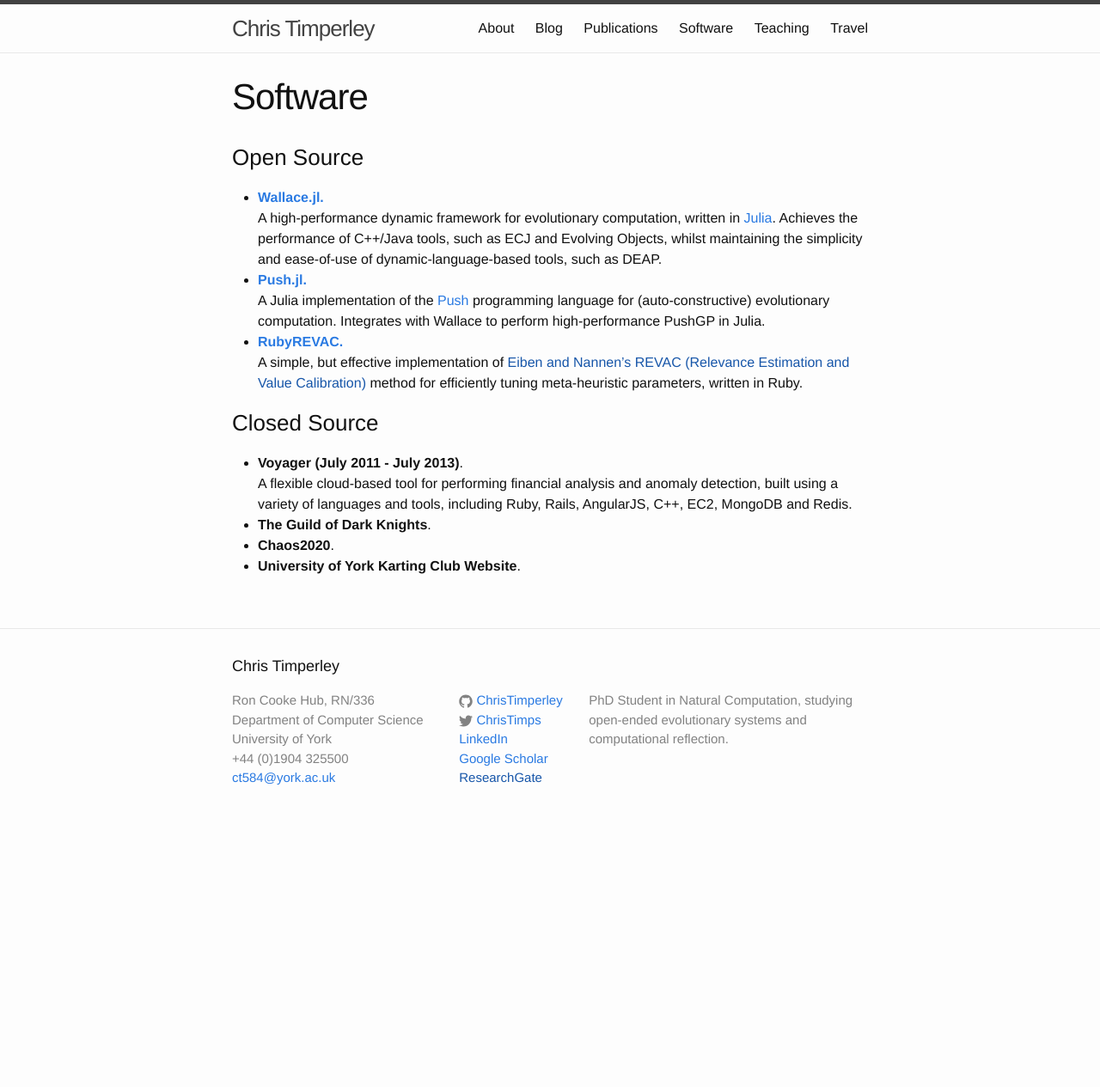
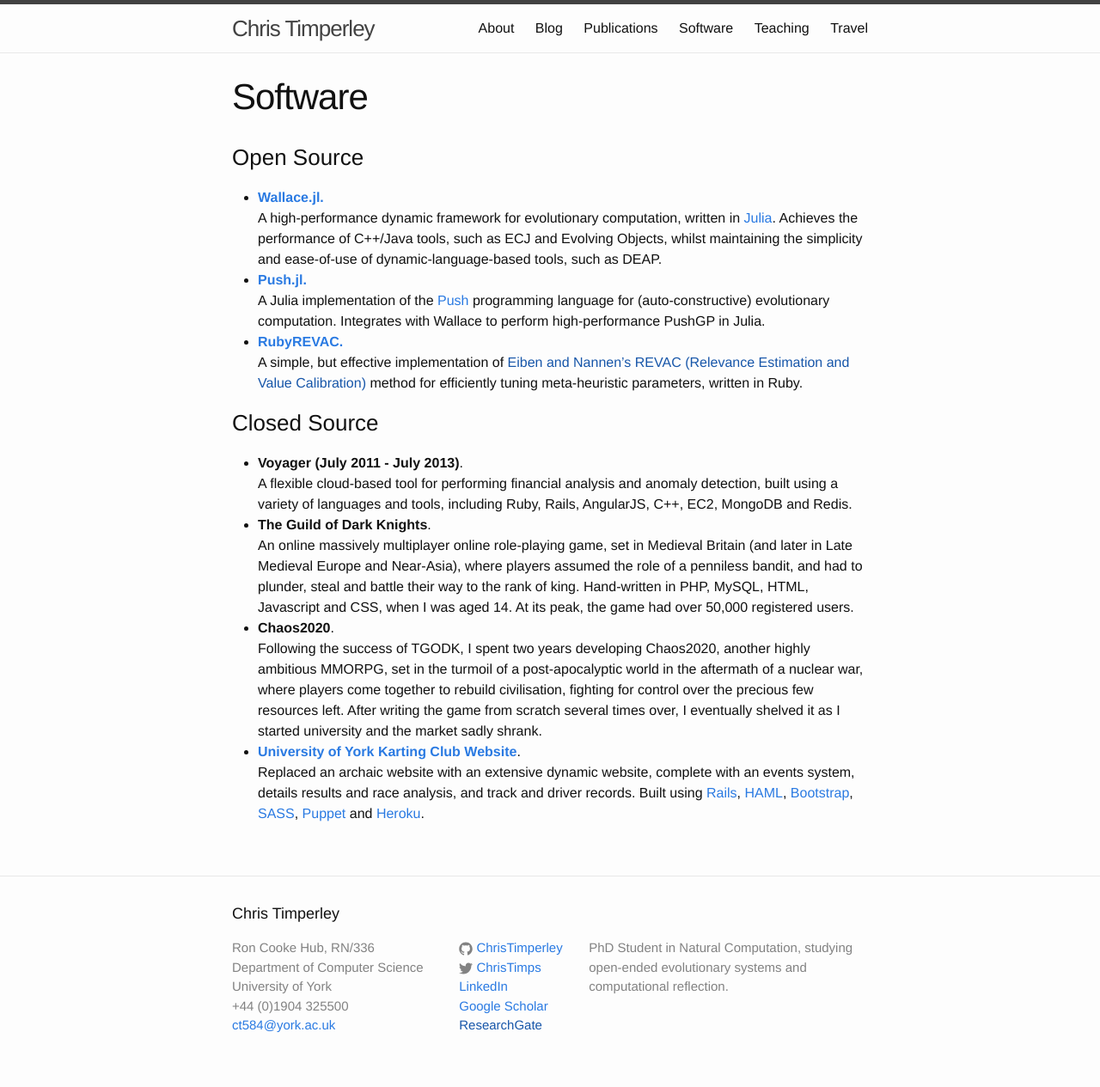
Before and after one commit to ChrisTimperley/ChrisTimperley.github.io, a Jekyll site: the page built from software.md, in a window 1280 px wide. Shown: the whole page at 86% size. Built offline with Jekyll 4.4.1, drawn with Linux system fonts in a browser that asks for light colours; before the commit the page ends 977 px from its top, so only the background shows below that.

Commit message:
Updated software page.

```diff
--- a/software.md
+++ b/software.md
@@ -20,5 +20,14 @@ permalink: /software/
   A flexible cloud-based tool for performing financial analysis and anomaly detection, built using a variety of languages and tools,
   including Ruby, Rails, AngularJS, C++, EC2, MongoDB and Redis.
 * **The Guild of Dark Knights**.<br/>
+  An online massively multiplayer online role-playing game, set in Medieval Britain (and later in Late Medieval Europe and Near-Asia), where players
+  assumed the role of a penniless bandit, and had to plunder, steal and battle their way to the rank of king. Hand-written in PHP, MySQL, HTML,
+  Javascript and CSS, when I was aged 14. At its peak, the game had over 50,000 registered users.
 * **Chaos2020**.<br/>
-* **University of York Karting Club Website**.
+  Following the success of TGODK, I spent two years developing Chaos2020, another highly ambitious MMORPG, set in the turmoil of a post-apocalyptic world
+  in the aftermath of a nuclear war, where players come together to rebuild civilisation, fighting for control over the precious few resources left.
+  After writing the game from scratch several times over, I eventually shelved it as I started university and the market sadly shrank.
+* [**University of York Karting Club Website**](http://www.yukc.co.uk).<br/>
+  Replaced an archaic website with an extensive dynamic website, complete with an events system, details results and race analysis, and track and
+  driver records. Built using [Rails](http://rubyonrails.org/), [HAML](http://haml.info/), [Bootstrap](http://getbootstrap.com/),
+  [SASS](http://sass-lang.com/), [Puppet](https://puppetlabs.com/) and [Heroku](https://www.heroku.com/).
```
